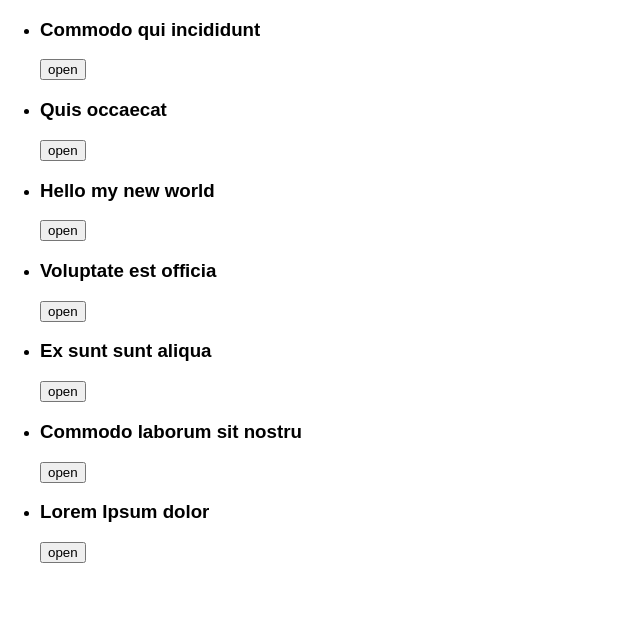
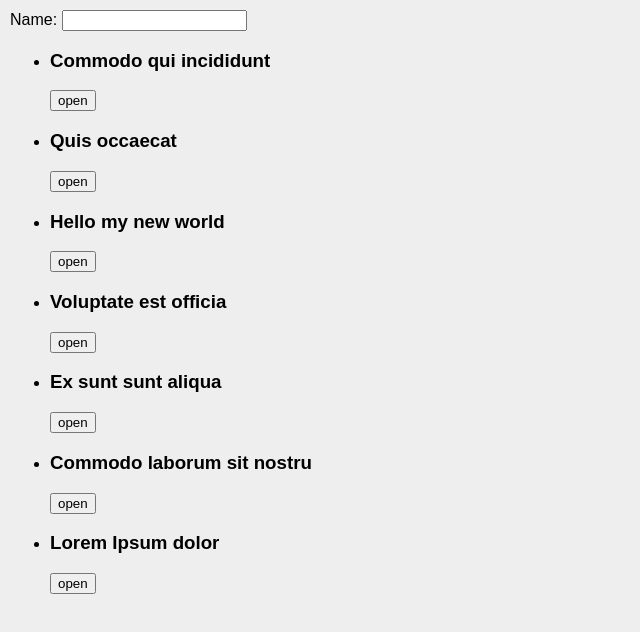
Before and after one commit to OlegFilonchuk/React, a React app in the folder article/: page / in a window 1280 px wide. Shown: the whole page, without its empty margins (0-640 px from the left). Built offline with nearby package versions, Linux system fonts and the light colour scheme.

Commit message:
add UserForm

```diff
--- /dev/null
+++ b/article/src/components/App.js
@@ -0,0 +1,17 @@
+import React, {Component} from 'react';
+import ArticleList from './ArticleList';
+import UserForm from './UserForm';
+
+class App extends Component {
+
+    render() {
+        return (
+            <div>
+                <UserForm/>
+                <ArticleList articles={this.props.articles}/>
+            </div>
+        );
+    }
+}
+
+export default App;
--- /dev/null
+++ b/article/src/components/UserForm.js
@@ -0,0 +1,27 @@
+import React, {PureComponent} from 'react';
+
+class UserForm extends PureComponent {
+
+    state = {
+        userName: '',
+    };
+
+    handleUserChange = ev => {
+        if (ev.target.value.includes(1)) {
+            return;
+        }
+        this.setState({
+            userName: ev.target.value
+        });
+    };
+
+    render() {
+        return (
+            <div>
+                Name: <input type="text" value={this.state.userName} onChange={this.handleUserChange}/>
+            </div>
+        );
+    }
+}
+
+export default UserForm;
--- a/article/src/decorators/accordion.js
+++ b/article/src/decorators/accordion.js
@@ -5,17 +5,7 @@ export default OriginalComponent => class accordionComponent extends React.Compo
         openElementId: ''
     };
 
-    componentDidMount() {
-        console.log('---', 'mounted');
-    }
 
-    componentDidUpdate() {
-        console.log('---', 'updated');
-    }
-
-    componentWillUnmount() {
-        console.log('---', 'unmounted');
-    }
 
     toggleOpenElement = id => () => {
         this.setState({
--- a/article/src/index.css
+++ b/article/src/index.css
@@ -1,5 +1,6 @@
 body {
-  margin: 0;
-  padding: 0;
-  font-family: sans-serif;
+    margin: 0;
+    padding: 10px;
+    font-family: sans-serif;
+    background: #eeeeee;
 }
--- a/article/src/index.js
+++ b/article/src/index.js
@@ -1,8 +1,8 @@
 import React from 'react';
 import {render} from 'react-dom';
-import ArticleList from './components/ArticleList';
+import App from './components/App';
 import {articles} from './fixtures';
 import './index.css';
 
 
-render(<ArticleList articles = {articles}/>, document.getElementById('root'));
+render(<App articles = {articles}/>, document.getElementById('root'));
```
